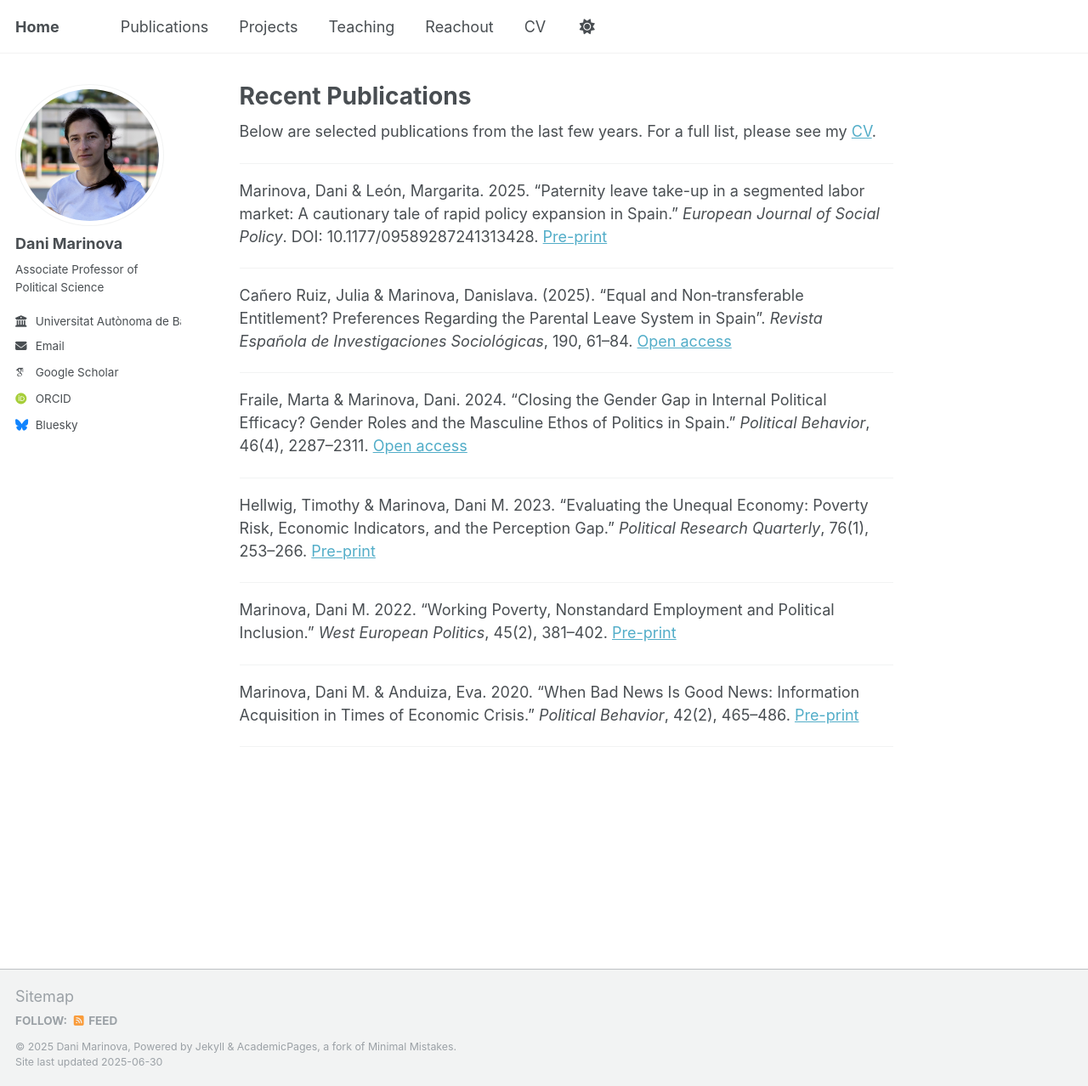
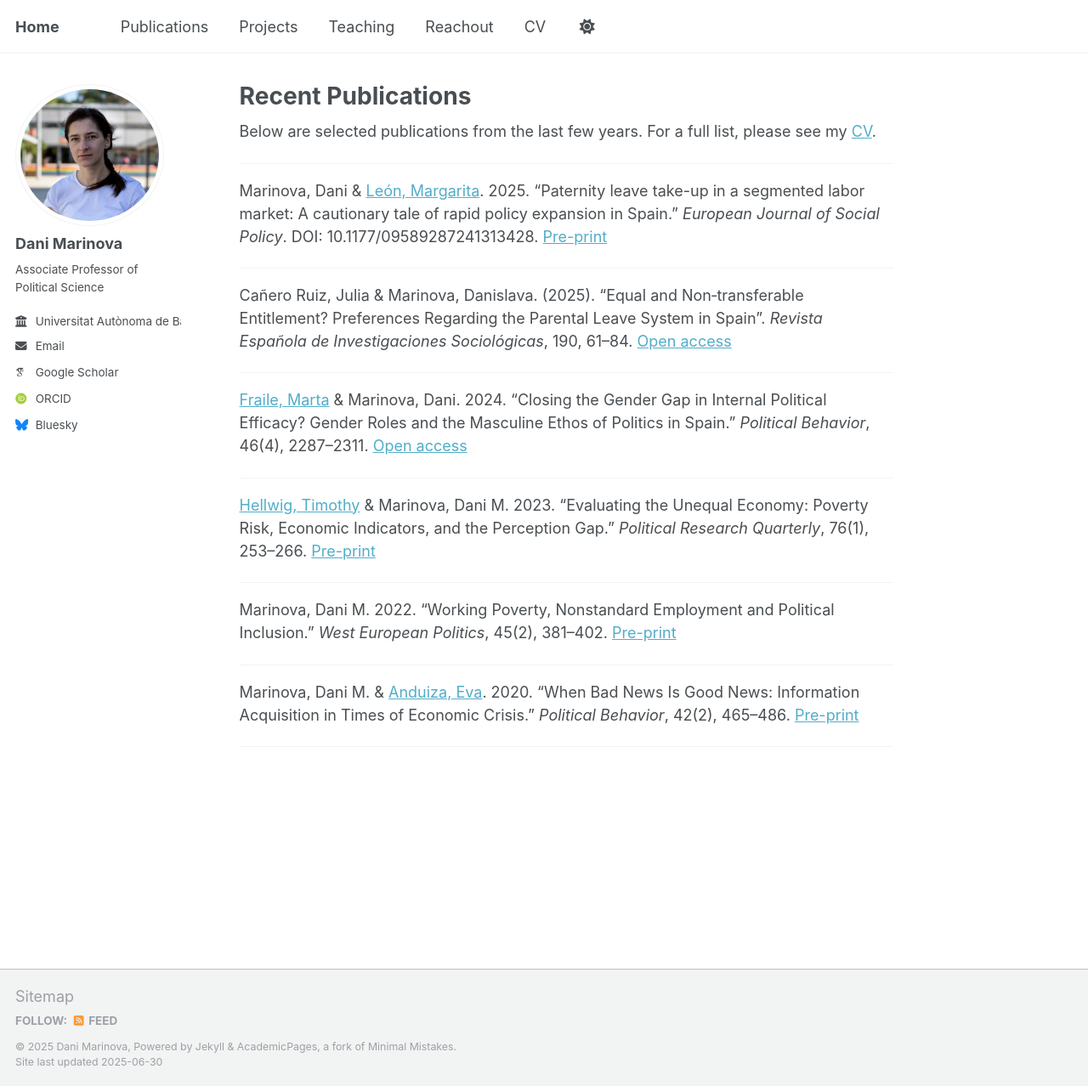
Before and after one commit to cyrila24/personal, a Jekyll site: the page built from _pages/publications.md, in a window 1280 px wide and 1278 px high. Shown: the whole window at 85% size. Built offline with Jekyll 4.4.1, drawn with Linux system fonts in a browser that asks for light colours; some web fonts are replaced; a script that is not in the unit is left out; part of the change alters nothing that is shown.

```diff
--- a/_pages/publications.md
+++ b/_pages/publications.md
@@ -9,7 +9,7 @@ Below are selected publications from the last few years. For a full list, please
 
 ---
 
-Marinova, Dani & León, Margarita. 2025. "Paternity leave take-up in a segmented labor market: A cautionary tale of rapid policy expansion in Spain." *European Journal of Social Policy*.  DOI: 10.1177/09589287241313428. [Pre-print](https://ddd.uab.cat/pub/artpub/2025/307459/joueursoc_a2025iENG.pdf)
+Marinova, Dani & [León, Margarita](https://scholar.google.com/citations?user=vK5kGwgAAAAJ&hl=es). 2025. "Paternity leave take-up in a segmented labor market: A cautionary tale of rapid policy expansion in Spain." *European Journal of Social Policy*.  DOI: 10.1177/09589287241313428. [Pre-print](https://ddd.uab.cat/pub/artpub/2025/307459/joueursoc_a2025iENG.pdf)
 
 ---
 
@@ -17,11 +17,11 @@ Cañero Ruiz, Julia & Marinova, Danislava. (2025). "Equal and Non‑transferable
 
 ---
 
-Fraile, Marta & Marinova, Dani. 2024. "Closing the Gender Gap in Internal Political Efficacy? Gender Roles and the Masculine Ethos of Politics in Spain." *Political Behavior*, 46(4), 2287–2311. [Open access](https://link.springer.com/article/10.1007/s11109-024-09918-w)
+[Fraile, Marta](https://sites.google.com/site/martafrailemaldonado) & Marinova, Dani. 2024. "Closing the Gender Gap in Internal Political Efficacy? Gender Roles and the Masculine Ethos of Politics in Spain." *Political Behavior*, 46(4), 2287–2311. [Open access](https://link.springer.com/article/10.1007/s11109-024-09918-w)
 
 ---
 
-Hellwig, Timothy & Marinova, Dani M. 2023. "Evaluating the Unequal Economy: Poverty Risk, Economic Indicators, and the Perception Gap." *Political Research Quarterly*, 76(1), 253–266.  [Pre-print](https://papers.ssrn.com/sol3/papers.cfm?abstract_id=5117551)
+[Hellwig, Timothy](https://sites.google.com/view/thellwig/home) & Marinova, Dani M. 2023. "Evaluating the Unequal Economy: Poverty Risk, Economic Indicators, and the Perception Gap." *Political Research Quarterly*, 76(1), 253–266.  [Pre-print](https://papers.ssrn.com/sol3/papers.cfm?abstract_id=5117551)
 
 ---
 
@@ -29,6 +29,6 @@ Marinova, Dani M. 2022. "Working Poverty, Nonstandard Employment and Political I
 
 ---
 
-Marinova, Dani M. & Anduiza, Eva. 2020. "When Bad News Is Good News: Information Acquisition in Times of Economic Crisis." *Political Behavior*, 42(2), 465–486.  [Pre-print](https://papers.ssrn.com/sol3/papers.cfm?abstract_id=4008356)
+Marinova, Dani M. & [Anduiza, Eva](https://evaanduiza.com/). 2020. "When Bad News Is Good News: Information Acquisition in Times of Economic Crisis." *Political Behavior*, 42(2), 465–486.  [Pre-print](https://papers.ssrn.com/sol3/papers.cfm?abstract_id=4008356)
 
 ---
```
